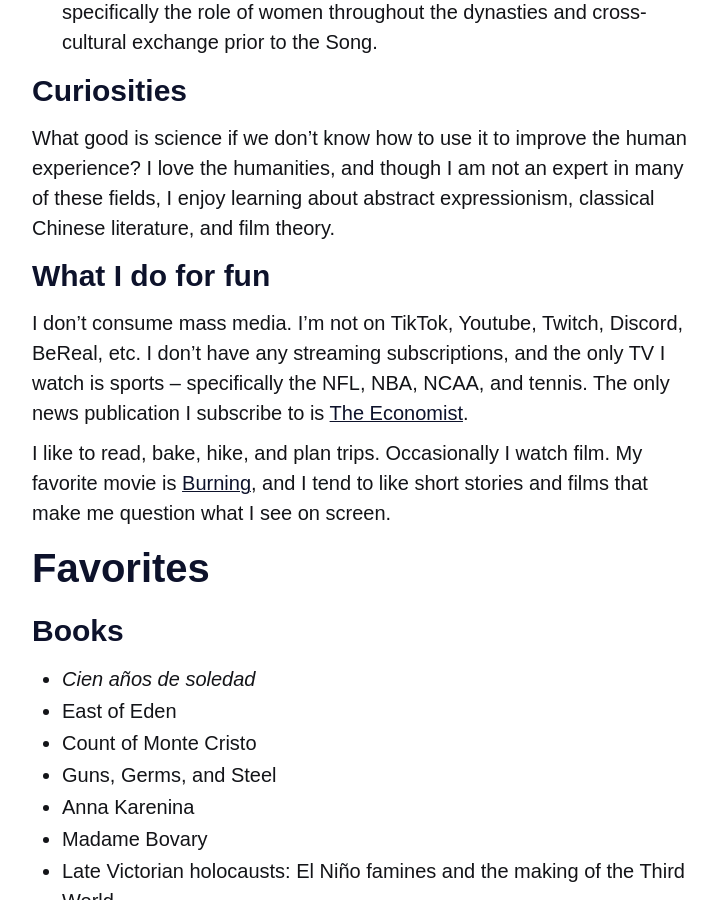
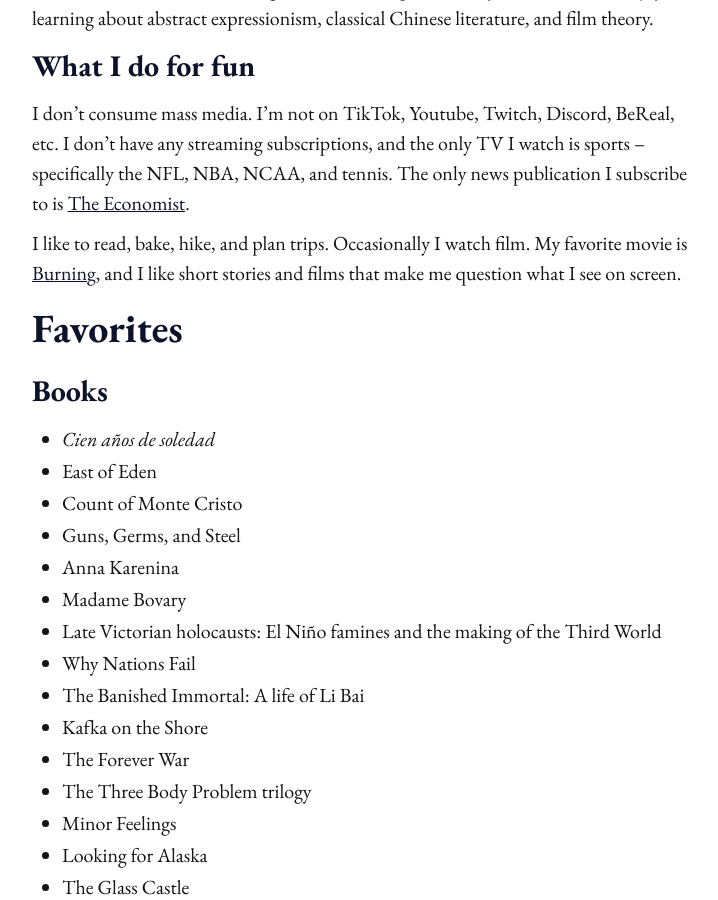
Before and after one commit to mlong93/personal-website, a Jekyll site: the page built from about.md, in a window 1280 px wide and 900 px high, scrolled down 1794 px. Shown: the whole window, without its empty margins (278-996 px from the left). Built offline with Jekyll 4.4.1, drawn with Linux system fonts in a browser that asks for light colours; some of the changed text lies outside the part shown.

Commit message:
pages changes

```diff
--- a/_data/social_links.yml
+++ b/_data/social_links.yml
@@ -1,7 +1,7 @@
 - title: git
   url: https://github.com/mlong93
 - title: linkedin
-  url: https://www.linkedin.com/in/mindy-long-a1a5a1136/
+  url: https://www.linkedin.com/in/mindy-long
 - title: mail
   url: mailto:mflong00@gmail.com
 - title: books
--- a/_includes/header.html
+++ b/_includes/header.html
@@ -11,6 +11,9 @@
     {% if page.title %}{{ page.title | escape }} - {{ site.title }}{% else %}{{
     site.title | escape }}{% endif %}
   </title>
+  <link rel="preconnect" href="https://fonts.googleapis.com">
+<link rel="preconnect" href="https://fonts.gstatic.com" crossorigin>
+<link href="https://fonts.googleapis.com/css2?family=EB+Garamond:ital,wght@0,400;0,700;1,400;1,700&display=swap" rel="stylesheet">
   <link
     rel="alternate"
     href="{{
--- a/about.md
+++ b/about.md
@@ -16,7 +16,7 @@
 * I created and managed teams at [HackMIT](https://hackmit.org). I spearheaded the development and release of our [first mobile app](https://apps.apple.com/us/app/hackmit/id1582182786) and maintained our in-house [project submission platform](https://spectacle.hackmit.org).
 * I built a controllable, line-tracking [robot](https://www.dropbox.com/s/pf0zssbjoezy4pc/6.115-final-project-motorized-cart.MOV?dl=0) with obstacle detection.
 * I was the first iOS engineer on [Improve the News](https://apps.apple.com/us/app/improve-the-news/id1554856339), a smart news aggregator. I built the app during summer 2020 while working with [Prof. Max Tegmark](https://space.mit.edu/home/tegmark/) on a new bias project. Check it out!
-* [Email me](mailto:mflong00@gmail.com) to learn more about my work!
+* [Email me](mailto:mflong00@gmail.com) 📩 to learn more about my work!
 
 # Interests
 * **Space**
@@ -34,7 +34,7 @@
 ## What I do for fun
 I don't consume mass media. I'm not on TikTok, Youtube, Twitch, Discord, BeReal, etc. I don't have any streaming subscriptions, and the only TV I watch is sports -- specifically the NFL, NBA, NCAA, and tennis. The only news publication I subscribe to is [The Economist](https://www.economist.com).
 
-I like to read, bake, hike, and plan trips. Occasionally I watch film. My favorite movie is [Burning](https://www.imdb.com/title/tt7282468/), and I tend to like short stories and films that make me question what I see on screen.
+I like to read, bake, hike, and plan trips. Occasionally I watch film. My favorite movie is [Burning](https://www.imdb.com/title/tt7282468/), and I like short stories and films that make me question what I see on screen.
 
 # Favorites
 ## Books
@@ -56,6 +56,7 @@
 * A Thousand Splendid Suns
 * Pachinko
 * All the Light We Cannot See
+<br/><br/>
 
 ## Poems
 * [*Romance sonámbulo*](https://poets.org/poem/romance-sonambulo#spanish)
@@ -63,7 +64,7 @@
     * [*Poema VII*](https://www.gavilan.edu/academic/spanish/gaspar/html/27_09.html)
     * [*Poema XX*](https://www.gavilan.edu/academic/spanish/gaspar/html/27_22.html)
 * [*虞美人*](https://www.consolatio.com/2013/01/li-yu-how-much-sorrow-can-there-be-.html)
-
+<br/><br/>
 
 ## Quotes
 **[*Seven Pillars of Wisdom*](https://www.goodreads.com/book/show/57936.Seven_Pillars_of_Wisdom), T.E. Lawrence**
@@ -75,6 +76,7 @@
 
 **[*Why Literature?*](https://newrepublic.com/article/78238/mario-vargas-llosa-literature), Mario Vargas Llosa**
 But literature has been, and will continue to be, as long as it exists, one of the common denominators of human experience through which human beings may recognize themselves and converse with each other, no matter how different their professions, their life plans, their geographical and cultural locations, their personal circumstances. It has enabled individuals, in all the particularities of their lives, to transcend history: as readers of Cervantes, Shakespeare, Dante, and Tolstoy, we understand each other across    space and time, and we feel ourselves to be members of the same species because, in the works that these writers created, we learn what we share as human beings, what remains common in all of us under the broad range of differences that separate us.
+<br/><br/>
 
 **[*Kafka on the Shore*](https://www.goodreads.com/book/show/4929.Kafka_on_the_Shore?ac=1&from_search=true&qid=ggDp0LyIhk&rank=1), Haruki Murakami**
 Memories warm you up from the inside but they also tear you apart.
```
